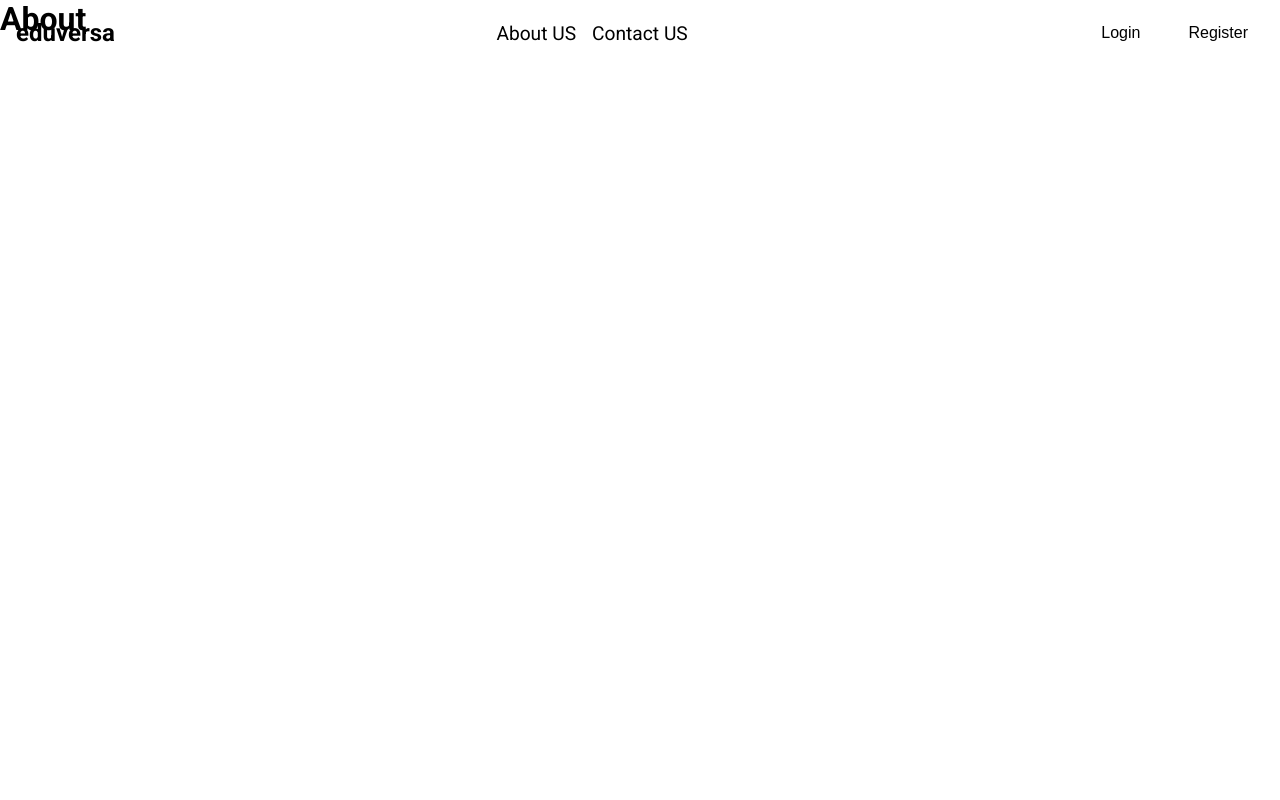
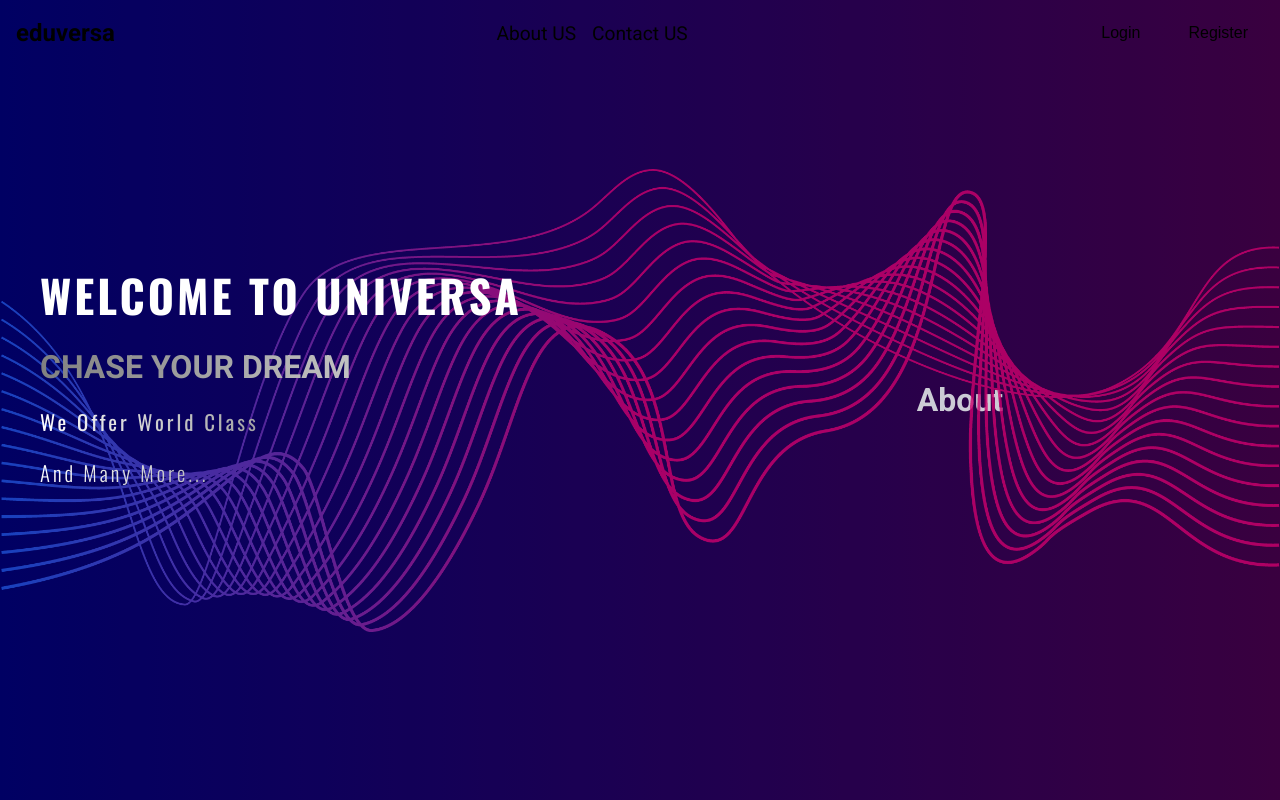
Before and after one commit to eduversa/eduversa.github.io, a Next.js app: page /about in a window 1280 px wide. Built offline with nearby package versions, Linux system fonts and the light colour scheme; a web font is replaced by a local one.

Commit message:
Ladning layout is highly optimized

```diff
--- a/containers/index.jsx
+++ b/containers/index.jsx
@@ -1 +1,2 @@
 export { default as LandingNavbar } from "./Header/LandingNavbar";
+export { default as LandingPage } from "./landingPage/LadingPage";
--- a/layout/landing_layout/landingLayout.jsx
+++ b/layout/landing_layout/landingLayout.jsx
@@ -1,10 +1,13 @@
 import { Fragment } from "react";
-import { LandingNavbar } from "@/containers";
+import { LandingNavbar, LandingPage } from "@/containers";
 function LandingLayout({ children }) {
   return (
     <Fragment>
       <LandingNavbar></LandingNavbar>
-      {children}
+      <div className="homepage">
+        <LandingPage></LandingPage>
+        <div className="homepage-right">{children}</div>
+      </div>
     </Fragment>
   );
 }
```
Also changed, not shown: pages/index.jsx (+2 -7 lines).
